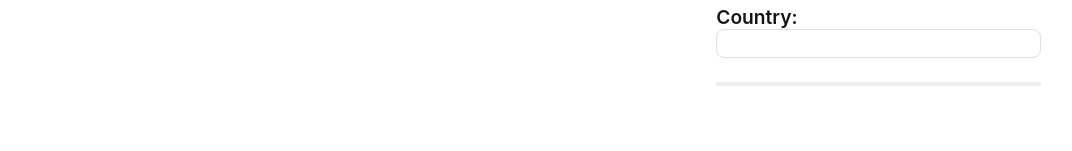
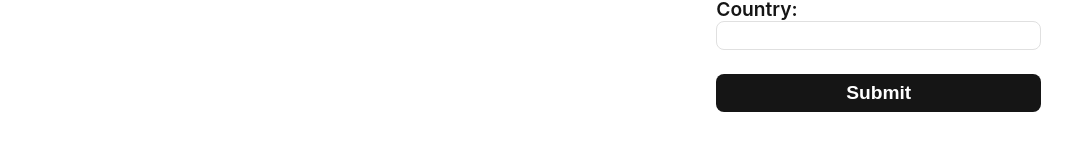
Before and after one commit to Graycemuthui/Captain-hook, a React (Create React App) app: page / in a window 1280 px wide. Shown: the part 557-708 px from the top of the page, without its empty margins (112-1184 px from the left). Built offline with nearby package versions, Linux system fonts and the light colour scheme.

Commit message:
Add a handler to the submit button

```diff
--- a/src/components/form.css
+++ b/src/components/form.css
@@ -2,7 +2,7 @@ form {
   display: flex;
   flex-direction: column;
   gap: 1.5rem;
-  margin-top: 6rem;
+  margin-top: 5.5rem;
 }
 
 label {
--- a/src/components/form.js
+++ b/src/components/form.js
@@ -111,7 +111,9 @@ function Form() {
             onChange={(e) => setCountry(e.target.value)}
           />
         </label>
-        <button type="submit" value="Submit" />
+        <button type="submit" value="Submit" className="submit">
+          Submit
+        </button>
       </form>
     </div>
   );
```
Also changed, not shown: src/components/product.js (added, +7 -0 lines).
